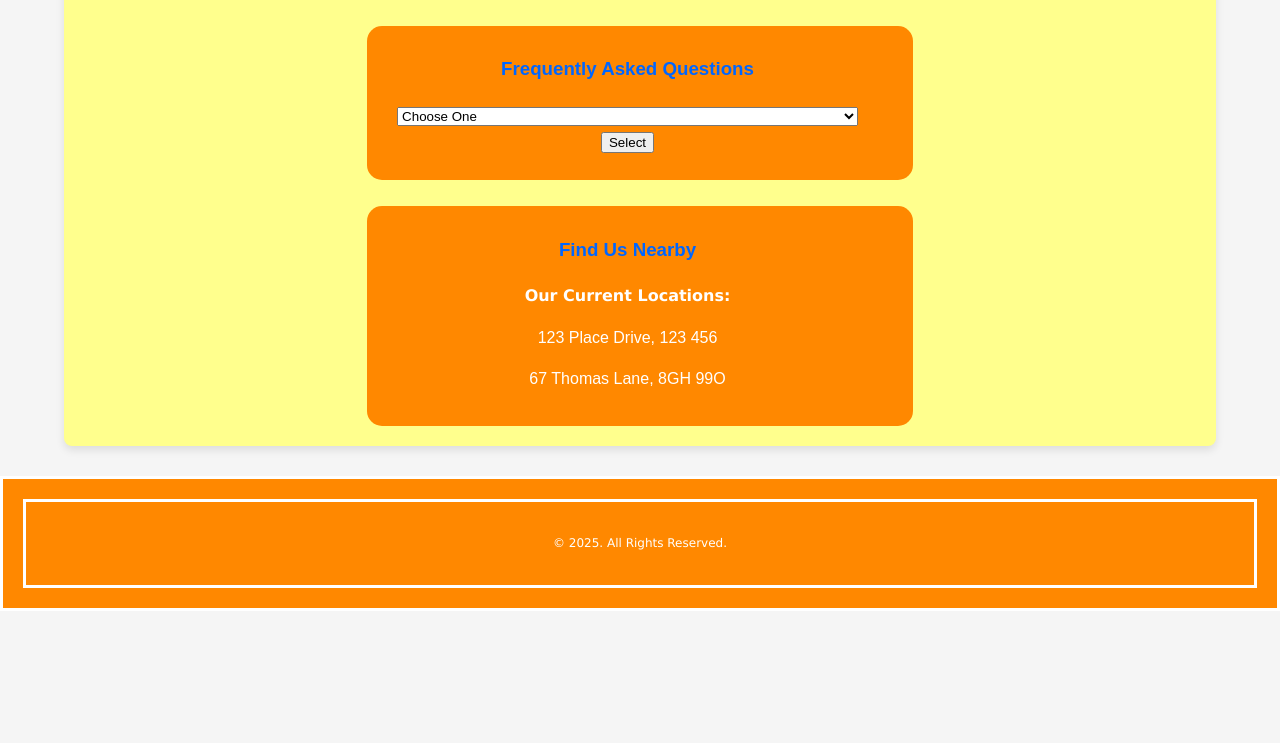
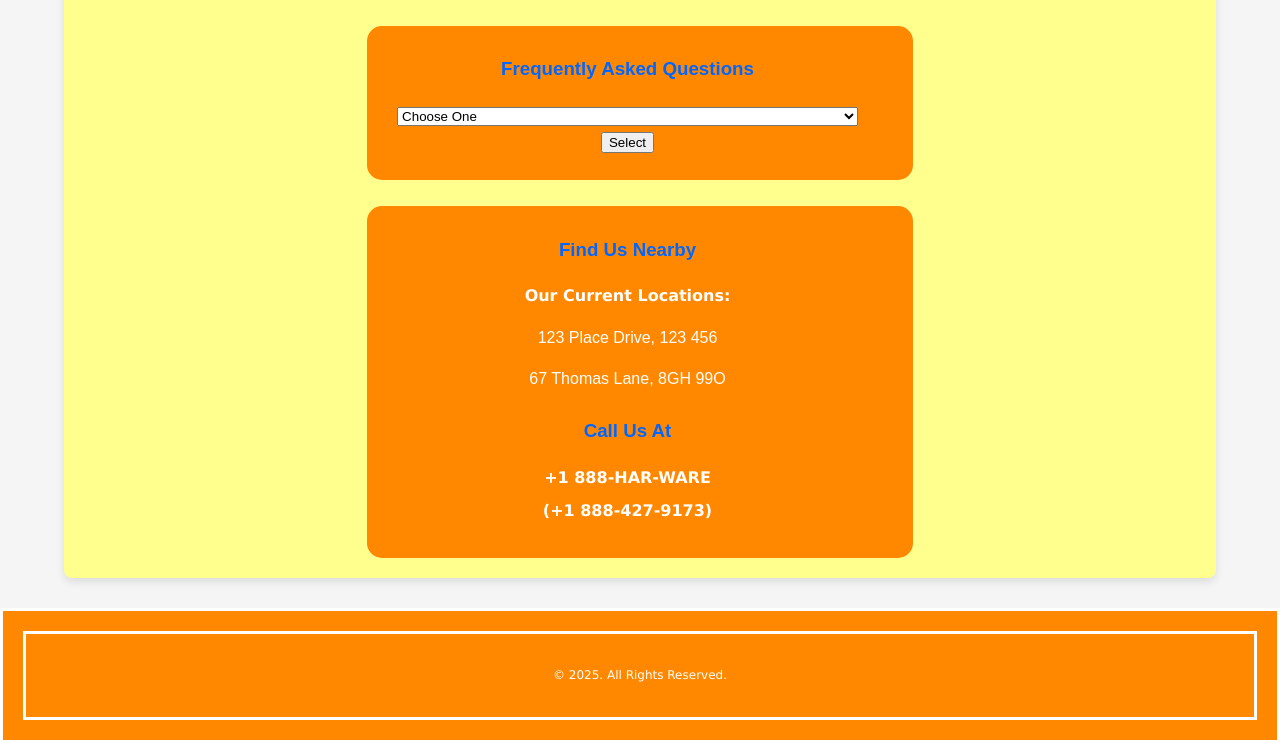
Before and after one commit to CodeFox2/HomeHardware, a plain HTML site: page contact.html in a window 1280 px wide. Shown: the part 896-1639 px from the top of the page. Before the commit the page ends 1507 px from the top, so only its background shows below. Drawn offline with Linux system fonts and the light colour scheme.

Commit message:
Update contact.html

```diff
--- a/contact.html
+++ b/contact.html
@@ -57,9 +57,14 @@
                 <p>123 Place Drive, 123 456</p>
                 <p>67 Thomas Lane, 8GH 99O</p>
             </div>
+            <h3>Call Us At</h3>
+            <div class="form-group">
+                <label>+1 888-HAR-WARE</label>
+                <label>(+1 888-427-9173)</label>
+            </div>
         </form>
     </div>
-
+    <script src="script.js"></script>
     <footer>
     <div class="footer">
         <p>&copy; 2025. All Rights Reserved.</p>
```
